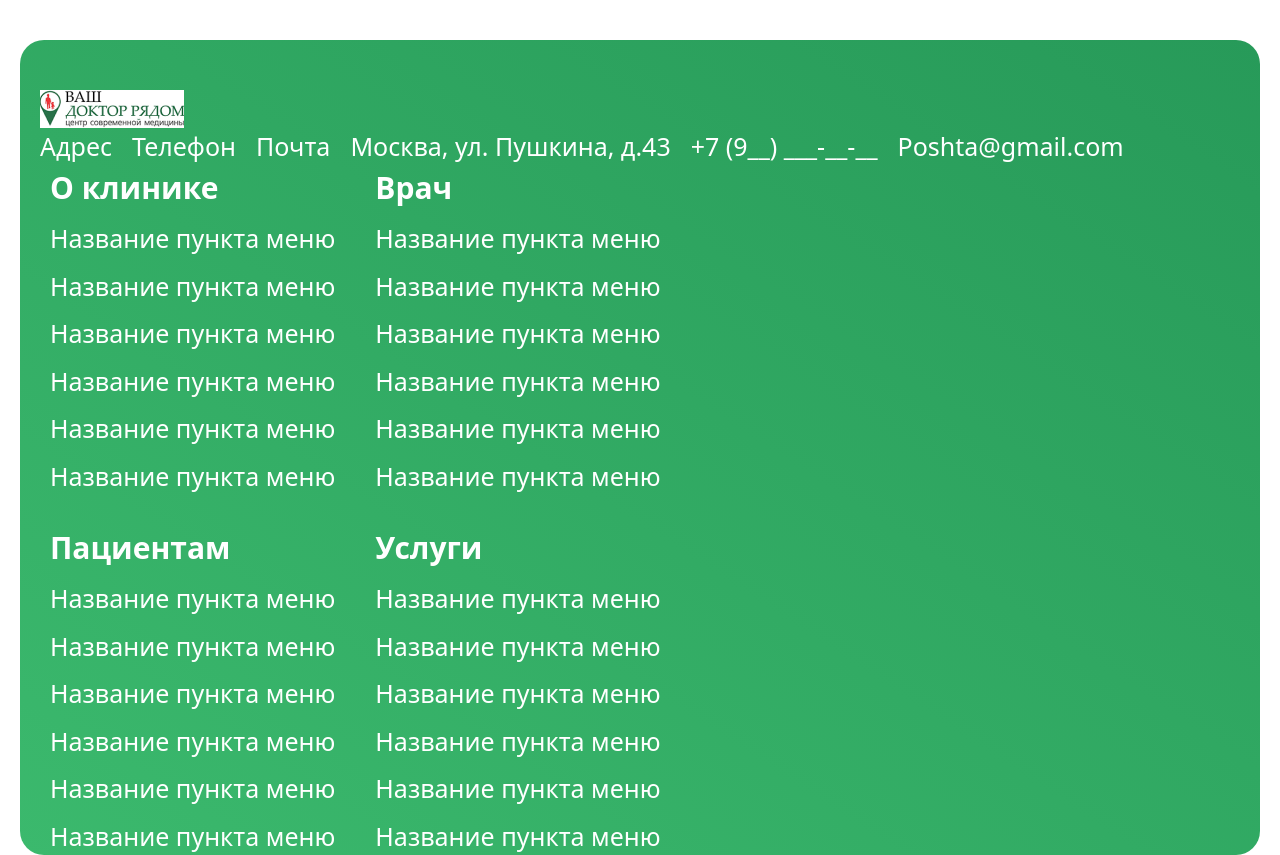
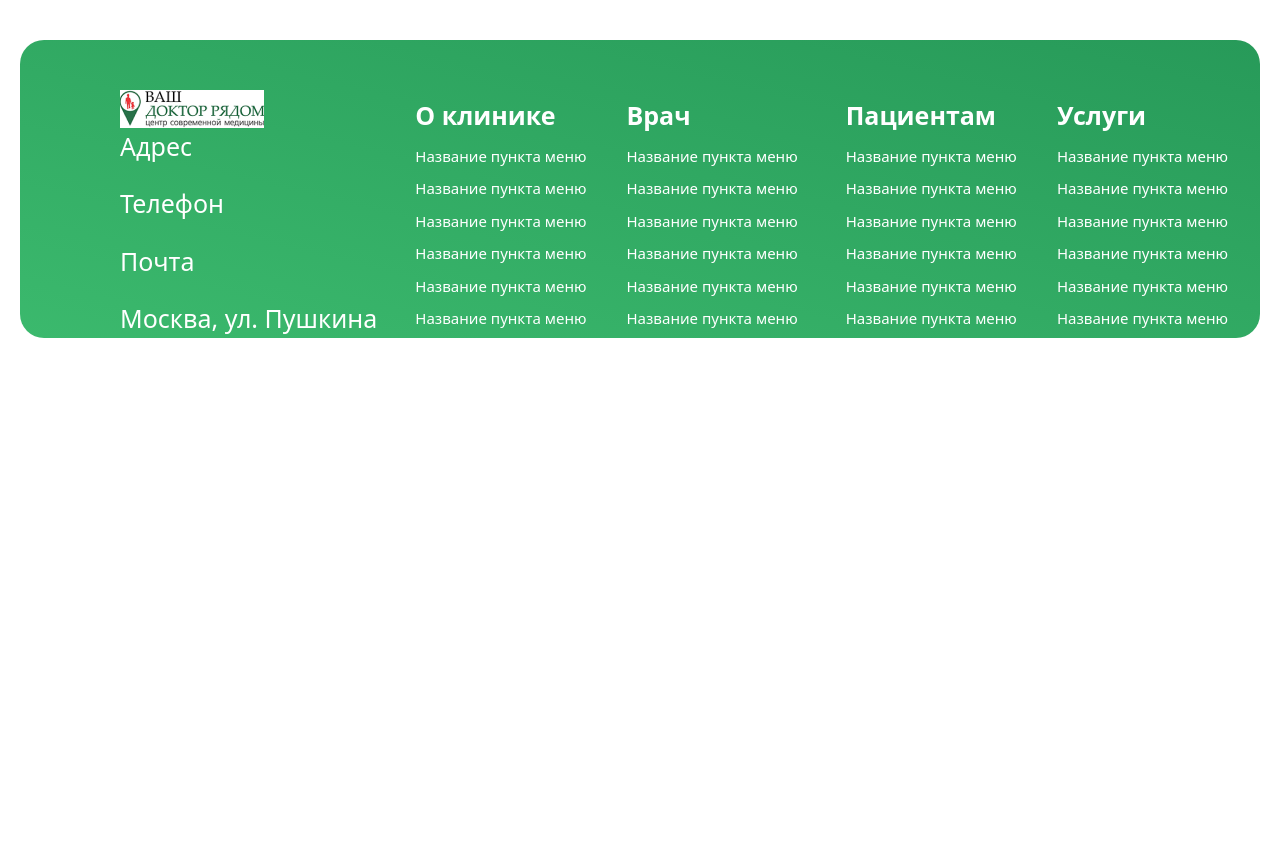
Before and after one commit to Sobir87/Examen, a website: page src/index.html in a window 1280 px wide. Shown: the part 3776-4631 px from the top of the page. After the commit the page ends 4114 px from the top, so only its background shows below. Drawn offline with nearby package versions, Linux system fonts and the light colour scheme.

Commit message:
Full Project finished

```diff
--- a/src/index.html
+++ b/src/index.html
@@ -199,7 +199,8 @@
                 class="px-[70px] mt-[20px]  py-[10px] border-[1px] border-gray-500 border-solid text-green-600  rounded-3xl">Все
                 отзывы</button>
         </section>
-        <section class="rounded-[50px]  bg-[#272727] text-white max-w-[1240px] m-auto mt-[30px] px-[10px] py-[30px] lg:flex ">
+        <section
+            class="rounded-[50px]  bg-[#272727] text-white max-w-[1240px] m-auto mt-[30px] px-[10px] py-[30px] lg:flex ">
             <div class="ml-[50px] lg:ml-[50px]">
                 <h1 class="text-[50px] font-bold lg:text-[32px]">Хотите, мы Вам перезвоним?</h1>
                 <p class="text-[25px] mt-[10px] font-semibold">Оставьте заявку и мы подробно ответим на все Ваши
@@ -221,66 +222,69 @@
                 <button
                     class="bg-gradient-to-tr from-[#3BB96D] to-[#279A59] mt-[30px] px-[90px] py-[12px] rounded-full text-[30px] font-semibold lg:px-4 relative lg:z-20 lg:top-[-150px]">Заказать
                     звонок</button>
-                <p class="text-[15px] mt-[10px] font-semibold lg:mt-[-140px]">Нажимая на кнопку Заказать звонок вы соглашаетесь с
+                <p class="text-[15px] mt-[10px] font-semibold lg:mt-[-140px]">Нажимая на кнопку Заказать звонок вы
+                    соглашаетесь с
                     политикой конфиденциальности</p>
             </div>
             <img src="./doctor-with-stethoscope-2021-09-03-02-58-01-utc 1.png"
                 class="hidden lg:block h-[350px] ml-[60px]" alt="">
         </section>
     </main>
-    <footer class="bg-gradient-to-tr from-[#3BB96D] to-[#279A59] mt-[40px] px-[20px] pt-[50px] rounded-3xl max-w-[1240px] m-auto">
+    <footer
+        class="bg-gradient-to-tr from-[#3BB96D] to-[#279A59] mt-[40px] px-[20px] pt-[50px] rounded-3xl max-w-[1240px] m-auto ">
+        <div class="lg:flex items-center ml-[80px] gap-7">
+            <div>
                 <img src="./image 1.png" alt="">
-        <div>
-            <ul class="flex text-white text-[25px] flex-wrap gap-[20px]">
+                <ul class="flex text-white text-[25px] flex-wrap gap-[20px] lg:flex-col">
                     <li>Адрес</li>
                     <li>Телефон </li>
                     <li>Почта</li>
-                <li>Москва, ул. Пушкина, д.43</li>
-                <li>+7 (9__) ___-__-__</li>
-                <li>Poshta@gmail.com</li>
+                    <li>Москва, ул. Пушкина</li>
                 </ul>
             </div>
             <div class="flex gap-[20px]">
                 <div class="flex flex-col text-white gap-[10px] px-[10px]">
-               <h1 class="font-bold text-[30px]">О клинике</h1>
-               <p class="text-[25px]">Название пункта меню</p>
-               <p class="text-[25px]">Название пункта меню</p>
-               <p class="text-[25px]">Название пункта меню</p>
-               <p class="text-[25px]">Название пункта меню</p>
-               <p class="text-[25px]">Название пункта меню</p>
-               <p class="text-[25px]">Название пункта меню</p>
+                    <h1 class="font-bold text-[30px] lg:text-[25px]">О клинике</h1>
+                    <p class="text-[25px] lg:text-[15px]">Название пункта меню</p>
+                    <p class="text-[25px] lg:text-[15px]">Название пункта меню</p>
+                    <p class="text-[25px] lg:text-[15px]">Название пункта меню</p>
+                    <p class="text-[25px] lg:text-[15px]">Название пункта меню</p>
+                    <p class="text-[25px] lg:text-[15px]">Название пункта меню</p>
+                    <p class="text-[25px] lg:text-[15px]">Название пункта меню</p>
+                </div>
+                <div class="flex flex-col text-white gap-[10px] px-[10px] ">
+                    <h1 class="font-bold text-[30px] lg:text-[25px]">Врач</h1>
+                    <p class="text-[25px] lg:text-[15px]">Название пункта меню</p>
+                    <p class="text-[25px] lg:text-[15px]">Название пункта меню</p>
+                    <p class="text-[25px] lg:text-[15px]">Название пункта меню</p>
+                    <p class="text-[25px] lg:text-[15px]">Название пункта меню</p>
+                    <p class="text-[25px] lg:text-[15px]">Название пункта меню</p>
+                    <p class="text-[25px] lg:text-[15px]">Название пункта меню</p>
+                </div>
+            </div>
+            <div class="flex gap-[20px] mt-[30px] lg:mt-0">
+                <div class="flex flex-col text-white gap-[10px] px-[10px]">
+                    <h1 class="font-bold text-[30px] lg:text-[25px]">Пациентам</h1>
+                    <p class="text-[25px] lg:text-[15px]">Название пункта меню</p>
+                    <p class="text-[25px] lg:text-[15px]">Название пункта меню</p>
+                    <p class="text-[25px] lg:text-[15px]">Название пункта меню</p>
+                    <p class="text-[25px] lg:text-[15px]">Название пункта меню</p>
+                    <p class="text-[25px] lg:text-[15px]">Название пункта меню</p>
+                    <p class="text-[25px] lg:text-[15px]">Название пункта меню</p>
                 </div>
                 <div class="flex flex-col text-white gap-[10px] px-[10px]">
-                <h1 class="font-bold text-[30px]">Врач</h1>
-                <p class="text-[25px]">Название пункта меню</p>
-                <p class="text-[25px]">Название пункта меню</p>
-                <p class="text-[25px]">Название пункта меню</p>
-                <p class="text-[25px]">Название пункта меню</p>
-                <p class="text-[25px]">Название пункта меню</p>
-                <p class="text-[25px]">Название пункта меню</p>
+                    <h1 class="font-bold text-[30px] lg:text-[25px]">Услуги</h1>
+                    <p class="text-[25px] lg:text-[15px]">Название пункта меню</p>
+                    <p class="text-[25px] lg:text-[15px]">Название пункта меню</p>
+                    <p class="text-[25px] lg:text-[15px]">Название пункта меню</p>
+                    <p class="text-[25px] lg:text-[15px]">Название пункта меню</p>
+                    <p class="text-[25px] lg:text-[15px]">Название пункта меню</p>
+                    <p class="text-[25px] lg:text-[15px]">Название пункта меню</p>
                 </div>
-        </div>
-        <div class="flex gap-[20px] mt-[30px]">
-            <div class="flex flex-col text-white gap-[10px] px-[10px]">
-               <h1 class="font-bold text-[30px]">Пациентам</h1>
-               <p class="text-[25px]">Название пункта меню</p>
-               <p class="text-[25px]">Название пункта меню</p>
-               <p class="text-[25px]">Название пункта меню</p>
-               <p class="text-[25px]">Название пункта меню</p>
-               <p class="text-[25px]">Название пункта меню</p>
-               <p class="text-[25px]">Название пункта меню</p>
-            </div>
-            <div class="flex flex-col text-white gap-[10px] px-[10px]">
-                <h1 class="font-bold text-[30px]">Услуги</h1>
-                <p class="text-[25px]">Название пункта меню</p>
-                <p class="text-[25px]">Название пункта меню</p>
-                <p class="text-[25px]">Название пункта меню</p>
-                <p class="text-[25px]">Название пункта меню</p>
-                <p class="text-[25px]">Название пункта меню</p>
-                <p class="text-[25px]">Название пункта меню</p>
             </div>
         </div>
     </footer>
 </body>
+<script src="https://cdn.tailwindcss.com"></script>
 
 </html>
```
Also changed, not shown: src/output.css. Lines whose indentation alone changed are shown as unchanged.
